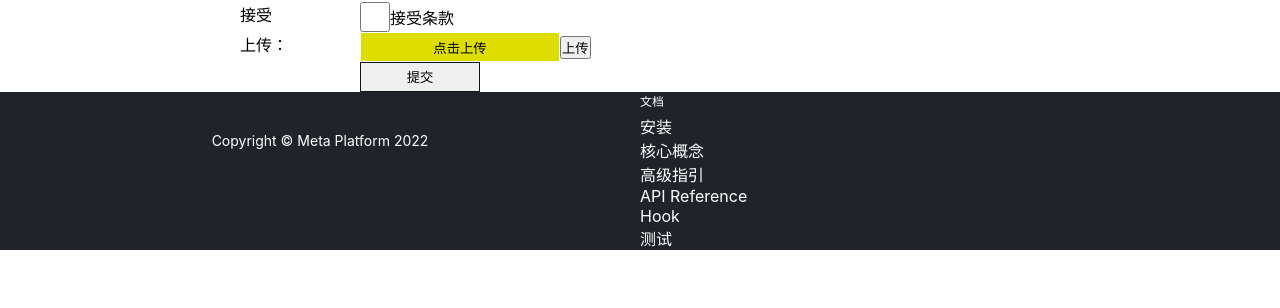
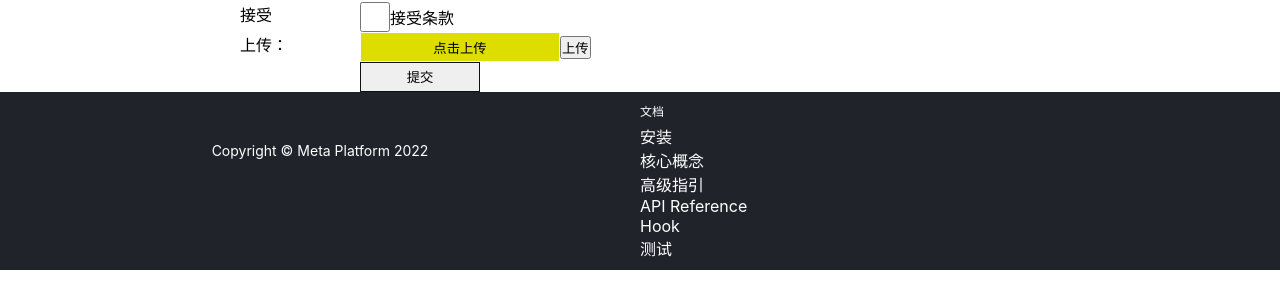
Before and after one commit to aigouzz/my-react-app, a React app: page / in a window 1280 px wide. Shown: the part 134-442 px from the top of the page. Built offline with nearby package versions, Linux system fonts and the light colour scheme; no server answers.

Commit message:
修改部分样式

```diff
--- a/src/components/footer/FooterRight.js
+++ b/src/components/footer/FooterRight.js
@@ -15,7 +15,6 @@ function FooterRight() {
     return (
         <FooterContext.Consumer>
             {({right, links}) => {
-                console.log(right, links)
                 return (<div className="home-footer-right">
                     <div className="home-footer-r-t">文档</div>
                     <ul>
--- a/src/styles/footer/index.sass
+++ b/src/styles/footer/index.sass
@@ -4,6 +4,7 @@
     background: $footerBgColor
     display: flex
     color: $bgColor1
+    padding: 10px 0
     .home-footer-link
         flex: 1
         padding-top: 40px
```
